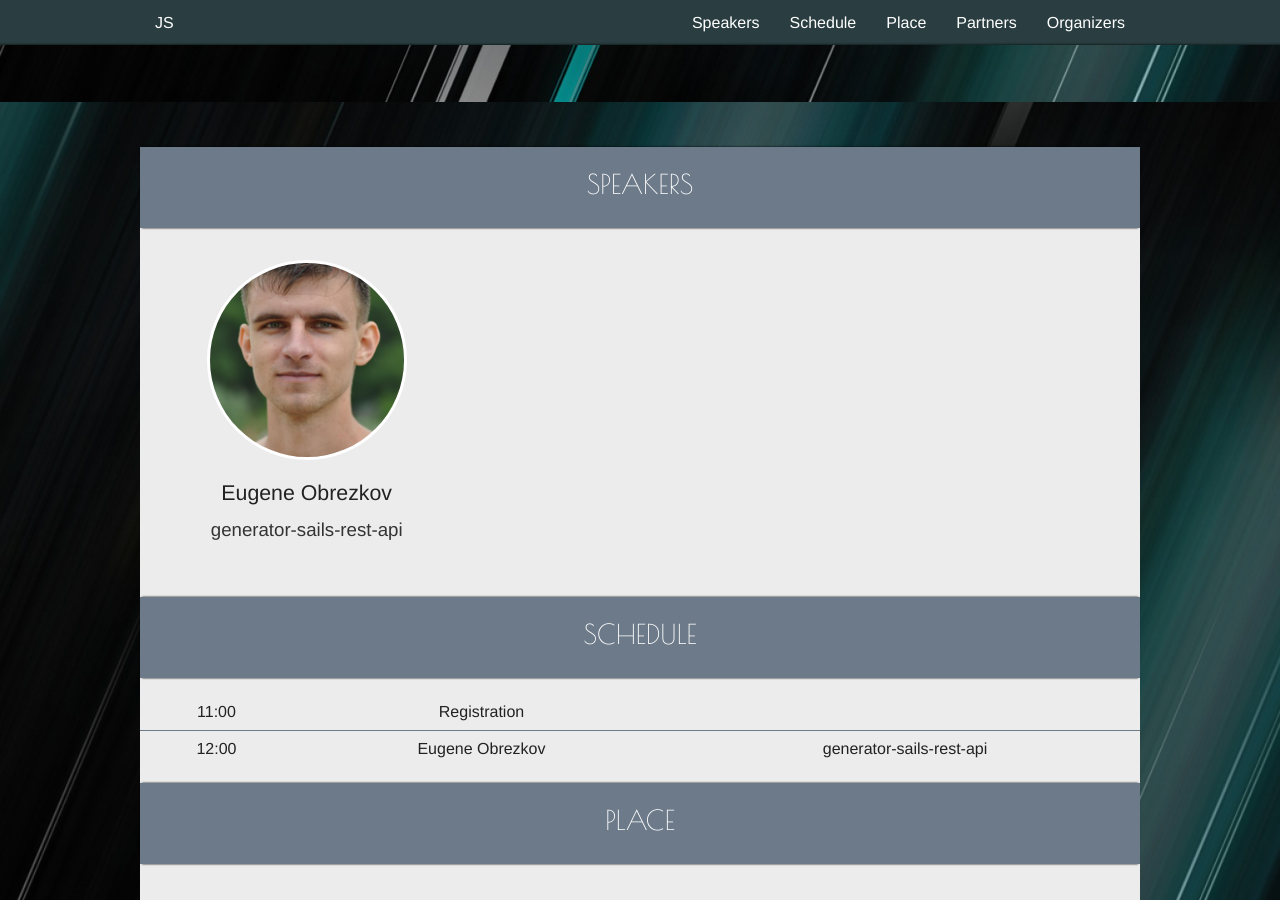
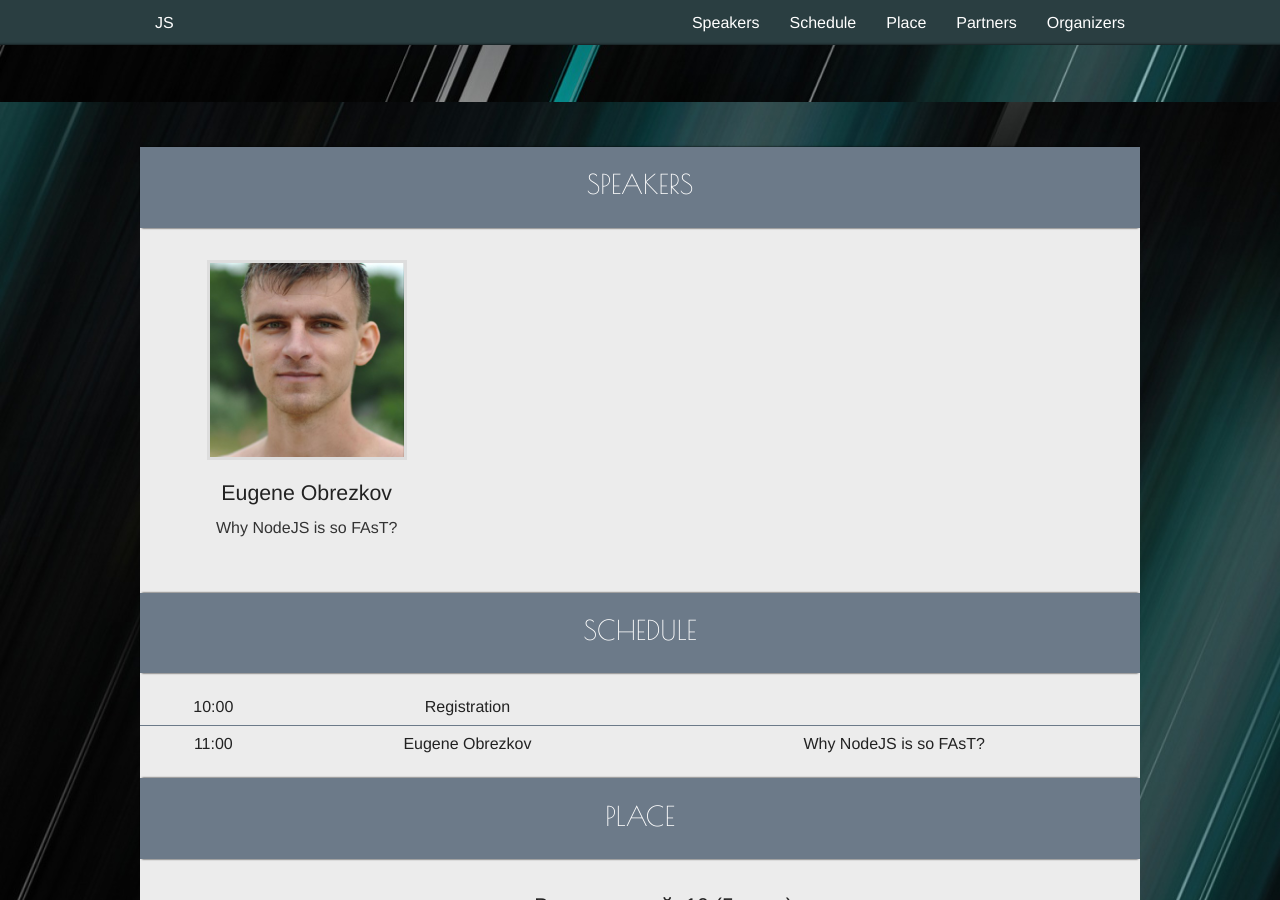
Before and after one commit to ghaiklor/kirovohradjs.com, a Jekyll site: the page built from index.html, in a window 1280 px wide and 900 px high, scrolled down 798 px. Built offline with Jekyll 4.4.1, drawn with Linux system fonts in a browser that asks for light colours.

Commit message:
Done with speakers

```diff
--- a/_data/2015_11.yml
+++ b/_data/2015_11.yml
@@ -32,14 +32,14 @@ place:
   date: "14 November, 2015, 11:00"
   embed: "https://www.google.com/maps/embed?pb=!1m18!1m12!1m3!1d2643.4727396590315!2d32.260026!3d48.5050017!2m3!1f0!2f0!3f0!3m2!1i1024!2i768!4f13.1!3m3!1m2!1s0x40d042a48f0f1c7d%3A0xc9a5a31f2c3d98c1!2z0JTQoNCmICJTbWFydCBIb3VzZSI!5e0!3m2!1sru!2sua!4v1441121480868"
 schedule:
-  - time: "11:00"
+  - time: "10:00"
     speaker: "Registration"
     title: ""
-  - time: "12:00"
+  - time: "11:00"
     speaker: "Eugene Obrezkov"
-    title: "generator-sails-rest-api"
+    title: "Why NodeJS is so FAsT?"
 speakers:
-  - name: Eugene Obrezkov
-    title: generator-sails-rest-api
-    description: How I won the fight vs. SailsJS
-    photo: ghaiklor.jpg
+  - name: "Eugene Obrezkov"
+    title: "Why NodeJS is so FAsT?"
+    description: "NodeJS is growing up the last years. But no one asks the question about NodeJS and its execution speed."
+    photo: "ghaiklor.jpg"
--- a/_includes/speakers.html
+++ b/_includes/speakers.html
@@ -9,7 +9,7 @@
     <li>
       {% for speaker in speakers %}
       <div class="photo">
-        <img src="/assets/img/speakers/{{ speaker.photo }}" alt="{{ speaker.name }}"/>
+        <img class="transition" src="/assets/img/speakers/{{ speaker.photo }}" alt="{{ speaker.name }}"/>
       </div>
 
       <div class="name">
--- a/assets/css/styles.css
+++ b/assets/css/styles.css
@@ -337,9 +337,13 @@ section.speakers ul .photo {
 }
 
 section.speakers ul .photo img {
+  border-radius: 0;
+  border: 3px solid #DDDDDD;
+  max-height: 100%;
+}
+
+section.speakers ul .photo img:hover {
   border-radius: 100%;
-  border: 3px solid #FFFFFF;
-  max-height: 100%;
 }
 
 section.speakers ul .name {
@@ -352,7 +356,7 @@ section.speakers ul .name span {
 }
 
 section.speakers ul .speech span {
-  font-size: 14pt;
+  font-size: 12pt;
   font-weight: lighter;
   color: #333333;
 }
```
